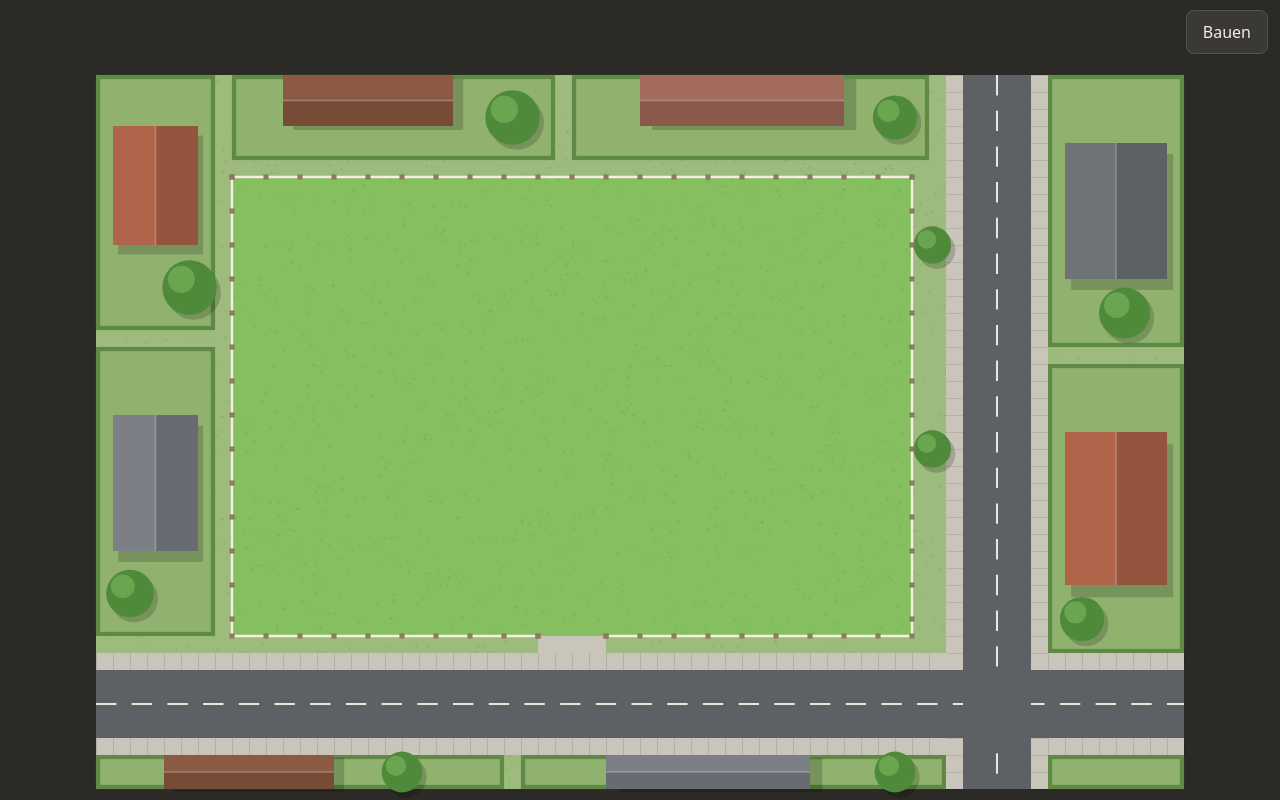
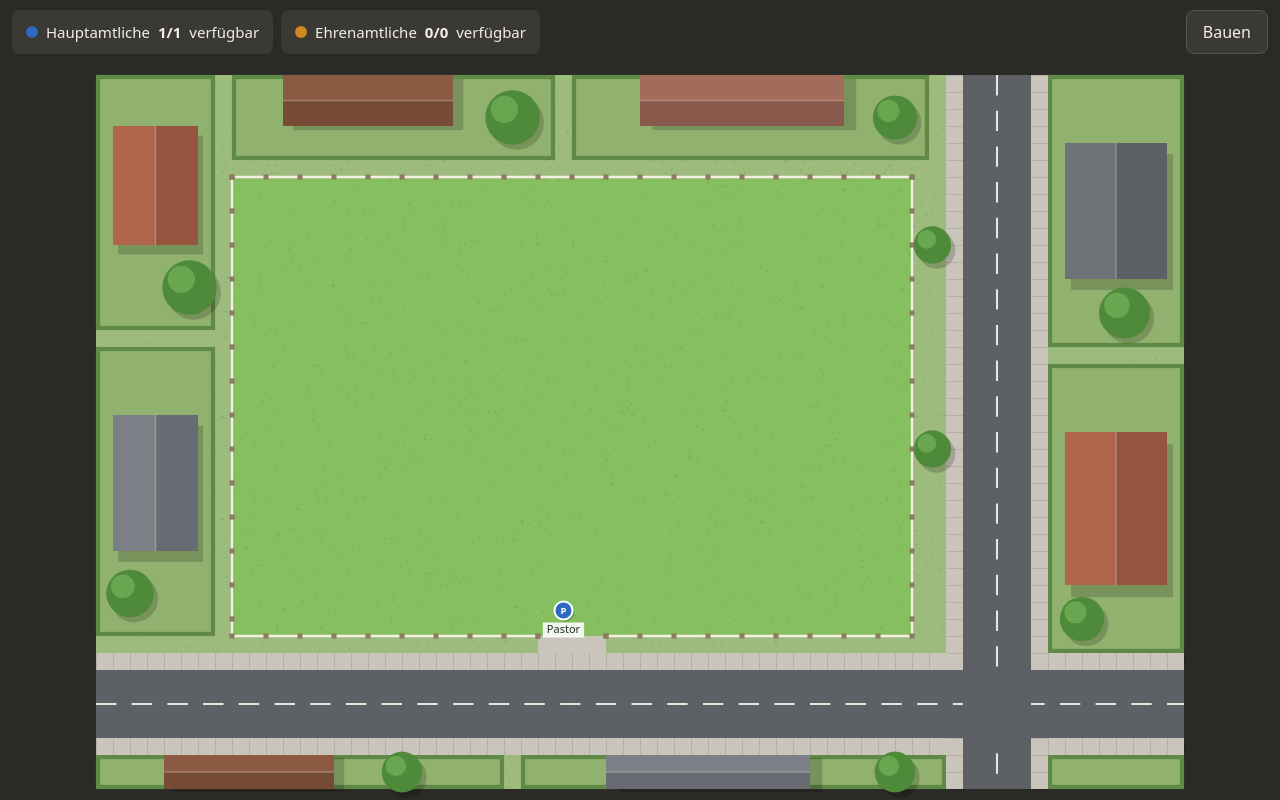
Before and after one commit to twoyears777/churchsim, a website with bundled scripts: page index.html in a window 1280 px wide. Built offline with nearby package versions, Linux system fonts and the light colour scheme.

Commit message:
Management: Mitarbeiter-Anzeige (Haupt-/Ehrenamt) und Pastor zum Einsetzen per Ziehen
Co-Authored-By: Claude Opus 5.5 <noreply@anthropic.com>
Claude-Session: https://claude.ai/code/session_01GTEJCiLSVikbaoBLukASyF

```diff
--- a/index.html
+++ b/index.html
@@ -8,7 +8,10 @@
 </head>
 <body class="modus-spiel">
 <header class="leiste hud">
-  <div class="werkzeuge"></div>
+  <div class="anzeigen">
+    <div class="anzeige"><span class="punkt hauptamt"></span>Hauptamtliche <b id="anzHauptamt">0/0</b> verfügbar</div>
+    <div class="anzeige"><span class="punkt ehrenamt"></span>Ehrenamtliche <b id="anzEhrenamt">0/0</b> verfügbar</div>
+  </div>
   <div class="werkzeuge"><button id="editorAuf">Bauen</button></div>
 </header>
 <header class="leiste editor">
--- a/src/ansicht/zeichnen.js
+++ b/src/ansicht/zeichnen.js
@@ -1,5 +1,6 @@
 // Darstellung: malt den Zustand der Karte auf die Zeichenfläche. Ändert selbst nichts.
 import { WAND, TUER, idx } from '../kern/karte.js';
+import { ART_FARBE } from '../inhalte/mitarbeiter.js';
 import { GRUNDSTUECK, STRASSEN, GEHWEGE, NACHBARN, BAEUME } from '../inhalte/umgebung.js';
 
 // Platzhalter-Farben – das Design legt Lukas fest.
@@ -59,7 +60,7 @@ export function zeichne(ctx, z, raeume, ansicht, extra = {}) {
   const schrift = Math.max(11, Math.min(18, k * 0.75));
   ctx.textAlign = 'center'; ctx.textBaseline = 'middle';
   for (const r of liste) {
-    const b = r.box, cx = ox + (b.minX + b.maxX + 1) / 2 * k, cy = oy + (b.minY + b.maxY + 1) / 2 * k;
+    const b = r.box, cx = ox + (b.minX + b.maxX + 1) / 2 * k, cy = oy + b.minY * k + Math.max(schrift * 1.2, k * 1.1); // oben im Raum, damit Figuren frei bleiben
     ctx.font = `500 ${schrift}px system-ui, sans-serif`;
     ctx.fillStyle = FARBEN.text;
     ctx.fillText(r.typ ? r.typ.name : 'Ohne Funktion', cx, cy - (r.probleme.length ? schrift * 0.7 : 0));
@@ -69,6 +70,18 @@ export function zeichne(ctx, z, raeume, ansicht, extra = {}) {
       const t = r.probleme.map(p => p === 'tuer' ? 'Tür fehlt' : `zu klein (mind. ${r.typ.minGroesse[0]} × ${r.typ.minGroesse[1]})`).join(' · ');
       ctx.fillText(t, cx, cy + schrift * 0.7);
     }
+  }
+
+  // Mitarbeiter-Figuren
+  for (const f of extra.personen || []) {
+    if (f.getragen) continue;
+    figur(ctx, ox + (f.x + 0.5) * k, oy + (f.y + 0.5) * k, k, f, false, schrift);
+  }
+  if (extra.tragen) {
+    const t = extra.tragen, f = (extra.personen || []).find(p => p.getragen);
+    const fx = Math.floor((t.px - ox) / k), fy = Math.floor((t.py - oy) / k);
+    ctx.strokeStyle = FARBEN.auswahl; ctx.lineWidth = 2; ctx.strokeRect(ox + fx * k + 1, oy + fy * k + 1, k - 2, k - 2);
+    if (f) figur(ctx, t.px, t.py, k, f, true, schrift);
   }
 
   // Vorschau beim Ziehen
@@ -171,3 +184,17 @@ function zaunZeichnen(ctx, { k, ox, oy }) {
   for (let y = g.y; y <= g.y + g.h; y += 2) { pfosten(x0, oy + y * k); pfosten(x1, oy + y * k); }
   pfosten(tl, y1); pfosten(tr, y1);
 }
+
+function figur(ctx, cx, cy, k, f, angehoben, schrift) {
+  const r = Math.max(9, k * 0.48) * (angehoben ? 1.25 : 1);
+  ctx.fillStyle = FARBEN.schatten; ctx.beginPath(); ctx.arc(cx + r * 0.2, cy + r * (angehoben ? 0.6 : 0.25), r, 0, Math.PI * 2); ctx.fill();
+  ctx.fillStyle = ART_FARBE[f.art] || '#666'; ctx.beginPath(); ctx.arc(cx, cy, r, 0, Math.PI * 2); ctx.fill();
+  ctx.strokeStyle = '#fff'; ctx.lineWidth = 2; ctx.stroke();
+  ctx.fillStyle = '#fff'; ctx.font = `600 ${r * 1.05}px system-ui, sans-serif`; ctx.textAlign = 'center'; ctx.textBaseline = 'middle';
+  ctx.fillText(f.kuerzel, cx, cy + 1);
+  const n = Math.max(11, schrift * 0.8);
+  ctx.font = `500 ${n}px system-ui, sans-serif`;
+  const b = ctx.measureText(f.name).width + 8;
+  ctx.fillStyle = 'rgba(255,255,255,0.88)'; ctx.fillRect(cx - b / 2, cy + r + 3, b, n + 4);
+  ctx.fillStyle = FARBEN.text; ctx.fillText(f.name, cx, cy + r + 5 + n / 2);
+}
--- /dev/null
+++ b/src/inhalte/mitarbeiter.js
@@ -0,0 +1,9 @@
+// Inhaltsdatei: Mitarbeiter zu Spielbeginn.
+// art: 'hauptamt' oder 'ehrenamt'.
+// ausbildung, skill, charakter: vorbereitet für später (Roadmap), noch ohne Wirkung.
+export const START_MITARBEITER = [
+  { id: 'pastor', name: 'Pastor', kuerzel: 'P', art: 'hauptamt', ausbildung: null, skill: null, charakter: null }
+];
+
+// Platzhalter-Farben der Figuren – Design legt Lukas fest.
+export const ART_FARBE = { hauptamt: '#2d69be', ehrenamt: '#d08a1e' };
--- /dev/null
+++ b/src/kern/personen.js
@@ -0,0 +1,58 @@
+// Spiellogik der Mitarbeiter: wo sie stehen und ob sie eingesetzt sind. Kennt keine Grafik.
+import { START_MITARBEITER } from '../inhalte/mitarbeiter.js';
+import { GRUNDSTUECK } from '../inhalte/umgebung.js';
+import { LEER, idx, aufGrundstueck } from './karte.js';
+
+// Startplatz: innen am Tor
+export function startPlatz() {
+  const g = GRUNDSTUECK;
+  return { x: g.tor.x + 1, y: g.y + g.h - 2 };
+}
+
+export function personenAnlegen(z) {
+  if (!Array.isArray(z.personen)) z.personen = [];
+  for (const m of START_MITARBEITER) {
+    if (!z.personen.find(p => p.id === m.id)) { const s = startPlatz(); z.personen.push({ id: m.id, x: s.x, y: s.y }); }
+  }
+}
+
+export function daten(person) { return START_MITARBEITER.find(m => m.id === person.id); }
+
+// Darf eine Figur auf dieses Kästchen? Nur freier Boden auf dem eigenen Grundstück, nicht besetzt.
+export function platzFrei(z, x, y, ausser) {
+  if (!aufGrundstueck(x, y) || z.zellen[idx(z, x, y)] !== LEER) return false;
+  return !z.personen.some(p => p !== ausser && p.x === x && p.y === y);
+}
+
+export function versetzen(z, person, x, y) {
+  if (!platzFrei(z, x, y, person)) return false;
+  person.x = x; person.y = y;
+  return true;
+}
+
+// Nach dem Bauen: Figuren, die jetzt in einer Wand stehen, zurück zum Startplatz.
+export function personenPruefen(z) {
+  for (const p of z.personen) {
+    if (!platzFrei(z, p.x, p.y, p)) {
+      const s = startPlatz();
+      p.x = s.x; p.y = s.y;
+    }
+  }
+}
+
+// Eingesetzt = steht in einem fertigen Raum mit Funktion (Tür da, groß genug).
+export function eingesetztIn(z, raeume, person) {
+  const nr = raeume.gruppe[idx(z, person.x, person.y)];
+  const r = nr >= 0 ? raeume.liste[nr] : null;
+  return r && r.typ && r.probleme.length === 0 ? r : null;
+}
+
+export function verfuegbarkeit(z, raeume) {
+  const zahl = { hauptamt: { frei: 0, gesamt: 0 }, ehrenamt: { frei: 0, gesamt: 0 } };
+  for (const p of z.personen) {
+    const d = daten(p); if (!d) continue;
+    zahl[d.art].gesamt++;
+    if (!eingesetztIn(z, raeume, p)) zahl[d.art].frei++;
+  }
+  return zahl;
+}
--- a/src/oberflaeche/editor.js
+++ b/src/oberflaeche/editor.js
@@ -2,6 +2,7 @@
 import { RAUMTYPEN } from '../inhalte/raumtypen.js';
 import { neuerZustand, wandRechteck, abriss, tuerUmschalten, erkenneRaeume, pruefeRaum, raumTypVon, typZuweisen, idx } from '../kern/karte.js';
 import { zeichne } from '../ansicht/zeichnen.js';
+import { personenAnlegen, personenPruefen, versetzen, verfuegbarkeit, daten } from '../kern/personen.js';
 
 const SPEICHER = 'churchsim-editor';
 const VERSION = 2;
@@ -13,8 +14,9 @@ const HINWEISE = {
 };
 
 let z = laden() || neuerZustand();
+personenAnlegen(z);
 let raeume = auswerten();
-let werkzeug = 'wand', ziehen = null, auswahl = null, editorOffen = false;
+let werkzeug = 'wand', ziehen = null, auswahl = null, editorOffen = false, tragen = null;
 const verlauf = [];
 
 const leinwand = document.getElementById('karte');
@@ -45,6 +47,7 @@ function aendern(fn) {
   verlauf.push(JSON.stringify(z));
   if (verlauf.length > 60) verlauf.shift();
   fn();
+  personenPruefen(z);
   raeume = auswerten(); speichern(); malen();
 }
 
@@ -60,7 +63,31 @@ function groesseAnpassen() {
 
 function malen() {
   ctx.clearRect(0, 0, leinwand.width, leinwand.height);
-  zeichne(ctx, z, raeume, ansicht, { vorschau: ziehen, auswahl, raster: editorOffen });
+  zeichne(ctx, z, raeume, ansicht, { vorschau: ziehen, auswahl, raster: editorOffen, personen: figuren(), tragen });
+  anzeigenAktualisieren();
+}
+
+function figuren() {
+  return z.personen.map(p => ({ ...daten(p), x: p.x, y: p.y, getragen: tragen && tragen.person === p })).filter(f => f.art);
+}
+function anzeigenAktualisieren() {
+  const v = verfuegbarkeit(z, raeume);
+  document.getElementById('anzHauptamt').textContent = `${v.hauptamt.frei}/${v.hauptamt.gesamt}`;
+  document.getElementById('anzEhrenamt').textContent = `${v.ehrenamt.frei}/${v.ehrenamt.gesamt}`;
+}
+function punktAus(e) {
+  const r = leinwand.getBoundingClientRect();
+  return { px: e.clientX - r.left, py: e.clientY - r.top };
+}
+// Figur unter dem Finger finden (etwas großzügiger als ein Kästchen, damit man sie gut trifft)
+function figurBei(e) {
+  const { px, py } = punktAus(e), k = ansicht.k, reichweite = Math.max(22, k * 1.1);
+  let beste = null, abstand = reichweite;
+  for (const p of z.personen) {
+    const d = Math.hypot(ansicht.ox + (p.x + 0.5) * k - px, ansicht.oy + (p.y + 0.5) * k - py);
+    if (d < abstand) { abstand = d; beste = p; }
+  }
+  return beste;
 }
 
 function feldAus(e) {
@@ -71,7 +98,11 @@ function feldAus(e) {
 }
 
 leinwand.addEventListener('pointerdown', e => {
-  if (!editorOffen) return;
+  if (!editorOffen) {
+    const p = figurBei(e);
+    if (p) { leinwand.setPointerCapture(e.pointerId); tragen = { person: p, ...punktAus(e) }; malen(); }
+    return;
+  }
   const f = feldAus(e);
   if (werkzeug === 'wand' || werkzeug === 'abriss') {
     leinwand.setPointerCapture(e.pointerId);
@@ -80,11 +111,17 @@ leinwand.addEventListener('pointerdown', e => {
   }
 });
 leinwand.addEventListener('pointermove', e => {
+  if (tragen) { Object.assign(tragen, punktAus(e)); malen(); return; }
   if (!ziehen) return;
   const f = feldAus(e);
   if (f.x !== ziehen.x1 || f.y !== ziehen.y1) { ziehen.x1 = f.x; ziehen.y1 = f.y; malen(); }
 });
 leinwand.addEventListener('pointerup', e => {
+  if (tragen) {
+    const f = feldAus(e), p = tragen.person; tragen = null;
+    if (p.x !== f.x || p.y !== f.y) aendern(() => versetzen(z, p, f.x, f.y)); else malen();
+    return;
+  }
   if (!editorOffen) return;
   const f = feldAus(e);
   if (ziehen) {
@@ -100,7 +137,7 @@ leinwand.addEventListener('pointerup', e => {
     if (nr >= 0) { auswahl = nr; maskeOeffnen(); } else maskeSchliessen();
   }
 });
-leinwand.addEventListener('pointercancel', () => { ziehen = null; malen(); });
+leinwand.addEventListener('pointercancel', () => { ziehen = null; tragen = null; malen(); });
 
 // Raum-Maske
 function maskeOeffnen() {
@@ -155,7 +192,7 @@ neuKnopf.addEventListener('click', () => {
 
 // Editor öffnen und schließen: die normale Leiste (HUD) und die Bauwerkzeuge wechseln sich ab.
 function editorUmschalten(offen) {
-  editorOffen = offen; ziehen = null;
+  editorOffen = offen; ziehen = null; tragen = null;
   document.body.classList.toggle('modus-editor', offen);
   document.body.classList.toggle('modus-spiel', !offen);
   maskeSchliessen();
--- a/stil.css
+++ b/stil.css
@@ -33,3 +33,8 @@ button:focus-visible { outline: 2px solid #8fb4ea; outline-offset: 2px; }
 /* Modi: normale Spielansicht (HUD) und Editor */
 .modus-spiel .editor, .modus-editor .hud { display: none; }
 button.haupt { background: #2d69be; border-color: #2d69be; color: #fff; }
+.anzeigen { display: flex; flex-wrap: wrap; gap: 8px; }
+.anzeige { display: flex; align-items: center; gap: 8px; min-height: 44px; padding: 0 14px; border-radius: 8px; background: #3a3935; font-size: 15px; }
+.anzeige b { font-variant-numeric: tabular-nums; }
+.punkt { width: 12px; height: 12px; border-radius: 50%; }
+.punkt.hauptamt { background: #2d69be; } .punkt.ehrenamt { background: #d08a1e; }
```
Also changed, not shown: tests/karte.test.mjs (+19 -0 lines).
